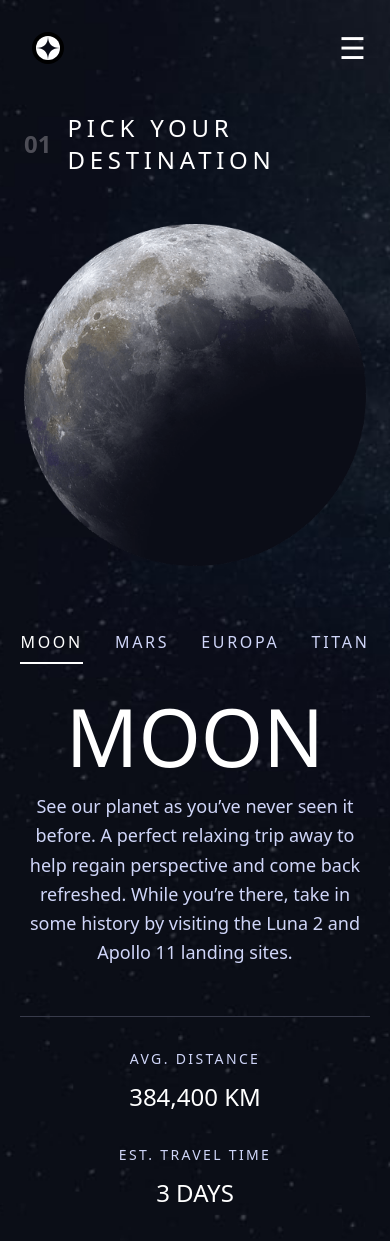
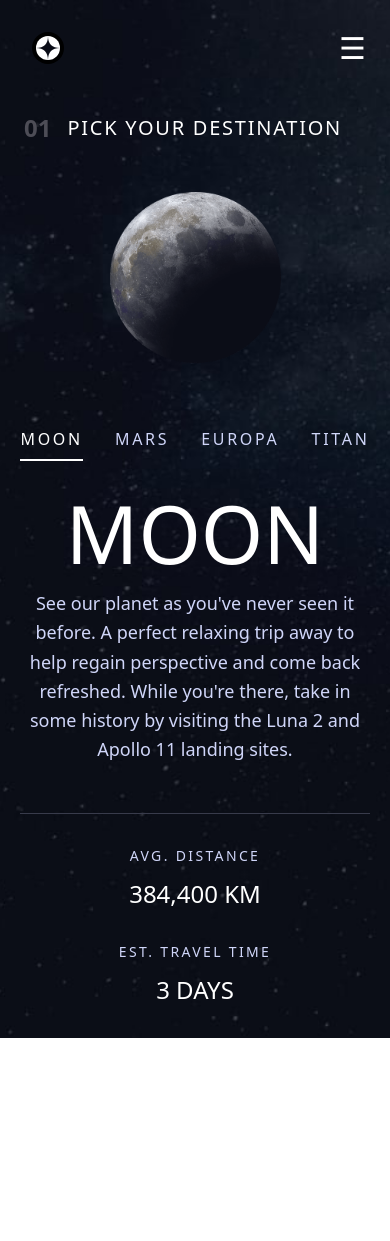
Before and after one commit to Ebrahim-hamada/Space, a React (Vite) app: page /destination in a window 390 px wide. After the commit the page ends 1038 px from the top, so only its background shows below. Built offline with nearby package versions, Linux system fonts and the light colour scheme.

Commit message:
third commit Make moving between planets smooth

```diff
--- a/src/Components/Layout/Layout.jsx
+++ b/src/Components/Layout/Layout.jsx
@@ -5,9 +5,7 @@ import { Outlet } from "react-router-dom";
 const Layout = () => {
   return (
     <>
-      <div className="absolute w-full">
-        <Navbar />
-      </div>
+      <Navbar />
       <Outlet />
     </>
   );
--- a/src/Components/destination/Destination.css
+++ b/src/Components/destination/Destination.css
@@ -0,0 +1,8 @@
+@keyframes fadeIn {
+    from { opacity: 0; transform: translateY(10px); }
+    to { opacity: 1; transform: translateY(0); }
+  }
+
+  .fade-in {
+    animation: fadeIn 0.5s ease-out forwards;
+  }
--- a/src/Components/destination/Destination.jsx
+++ b/src/Components/destination/Destination.jsx
@@ -1,5 +1,4 @@
 import React, { useEffect, useState } from 'react';
-import './Destination.css'
 import desktopBackground from "../../assets/image/destination/background-destination-desktop.jpg";
 import tabletBackground from "../../assets/image/destination/background-destination-tablet.jpg";
 import mobileBackground from "../../assets/image/destination/background-destination-mobile.jpg";
@@ -10,7 +9,8 @@ import titan from "../../assets/image/destination/image-titan.png";
 
 const Destination = () => {
   const [activeDestination, setActiveDestination] = useState('MOON');
-  const [backgroundImage, setBackgroundImage] = useState(desktopBackground); // تصحيح خطأ كتابة desktop
+  const [backgroundImage, setBackgroundImage] = useState(desktopBackground);
+  const [fade, setFade] = useState(false);
 
   useEffect(() => {
     const handleResize = () => {
@@ -30,32 +30,40 @@ const Destination = () => {
   const destinations = {
     MOON: {
       title: 'MOON',
-      description: "See our planet as you’ve never seen it before. A perfect relaxing trip away to help regain perspective and come back refreshed. While you’re there, take in some history by visiting the Luna 2 and Apollo 11 landing sites.",
+      description: "See our planet as you've never seen it before. A perfect relaxing trip away to help regain perspective and come back refreshed. While you're there, take in some history by visiting the Luna 2 and Apollo 11 landing sites.",
       avgDistance: '384,400 KM',
       estTravelTime: '3 DAYS',
-      image: moon // إزالة الأقواس المعقوفة
+      image: moon
     },
     MARS: {
       title: 'MARS',
       description: "Don't forget to pack your hiking boots. You'll need them to tackle Olympus Mons, the tallest planetary mountain in our solar system. It's two and a half times the size of Everest!",
       avgDistance: '225 MIL. KM',
       estTravelTime: '9 MONTHS',
-      image: mars // إزالة الأقواس المعقوفة
+      image: mars
     },
     EUROPA: {
       title: 'EUROPA',
       description: 'The smallest of the four Galilean moons orbiting Jupiter, Europa is a winter lover\'s dream. With an icy surface, it\'s perfect for a bit of ice skating, curling, hockey, or simple relaxation in your snug wintery cabin.',
       avgDistance: '628 MIL. KM',
       estTravelTime: '3 YEARS',
-      image: europa // إزالة الأقواس المعقوفة
+      image: europa
     },
     TITAN: {
       title: 'TITAN',
       description: 'The only moon known to have a dense atmosphere other than Earth, Titan is a home away from home (just a few hundred degrees colder!). As a bonus, you get striking views of the Rings of Saturn.',
       avgDistance: '1.6 BIL. KM',
       estTravelTime: '7 YEARS',
-      image: titan // إزالة الأقواس المعقوفة
+      image: titan
     }
+  };
+
+  const handleDestinationChange = (dest) => {
+    setFade(true);
+    setTimeout(() => {
+      setActiveDestination(dest);
+      setFade(false);
+    }, 300);
   };
 
   const currentDest = destinations[activeDestination];
@@ -67,29 +75,31 @@ const Destination = () => {
         backgroundImage: `url(${backgroundImage})`,
       }}
     >
-      <div className="container mx-auto px-6 py-8 max-w-7xl min-h-screen flex flex-col">
+      <div className="container text-center lg:text-start mx-auto px-6 py-8 max-w-7xl min-h-screen flex flex-col">
         <div className="mt-20">
-          <div className="flex items-center space-x-4">
+          <div className="flex text-center md:text-start items-center space-x-4">
             <span className="text-[#4D4D56] font-bold text-2xl">01</span>
-            <h1 className="text-2xl tracking-[4.75px] text-white">PICK YOUR DESTINATION</h1>
+            <h1 className="text-xl tracking-[1.75px]  lg:text-2xl lg:tracking-[4.75px] text-white">PICK YOUR DESTINATION</h1>
           </div>
         </div>
 
-        <div className="flex flex-col lg:flex-row items-center justify-between gap-16 flex-grow mt-12">
-          <div className="lg:w-1/2 flex justify-center">
+        <div className="flex flex-col lg:flex-row items-center justify-center gap-16 flex-grow mt-12">
+          <div className="flex justify-center">
+            <div className={`transition-opacity duration-300 lg:pe-20 ${fade ? 'opacity-0' : 'opacity-100'}`}>
               <img
                 src={currentDest.image}
                 alt={currentDest.title}
-              className="w-full max-w-[445px] h-auto object-contain animate-fade-in"
+                className="w-[50%] mx-auto md:w-[70%] lg:w-full max-w-[445px] h-auto object-contain"
               />
             </div>
+          </div>
 
-          <div className="lg:w-1/2 max-w-[445px] text-white text-center lg:text-start">
-            <div className="flex space-x-8 mb-8">
+          <div className=" max-w-[445px] text-white">
+            <div className="flex justify-center lg:justify-start space-x-8 mb-8">
               {Object.keys(destinations).map((dest) => (
                 <button
                   key={dest}
-                  onClick={() => setActiveDestination(dest)}
+                  onClick={() => handleDestinationChange(dest)}
                   className={`pb-2 text-base tracking-[2.7px] cursor-pointer whitespace-nowrap ${
                     activeDestination === dest
                       ? 'text-white border-b-2 border-white'
@@ -101,6 +111,7 @@ const Destination = () => {
               ))}
             </div>
 
+            <div className={`transition-opacity duration-300 ${fade ? 'opacity-0' : 'opacity-100'}`}>
               <h2 className="text-[80px] md:text-[100px] font-normal leading-none mb-4">
                 {currentDest.title}
               </h2>
@@ -110,7 +121,7 @@ const Destination = () => {
               </p>
 
               <div className="pt-8 border-t border-[#383B4B]">
-              <div className="flex flex-col sm:flex-row justify-start gap-8 sm:gap-16">
+                <div className="flex  flex-col sm:flex-row justify-center lg:justify-start gap-8 sm:gap-16">
                   <div>
                     <span className="block text-[#D0D6F9] text-sm tracking-[2.35px] mb-3">AVG. DISTANCE</span>
                     <span className="block text-2xl text-white">{currentDest.avgDistance}</span>
@@ -122,6 +133,8 @@ const Destination = () => {
                 </div>
               </div>
             </div>
+
+          </div>
         </div>
       </div>
     </div>
```
Lines whose indentation alone changed are shown as unchanged.
